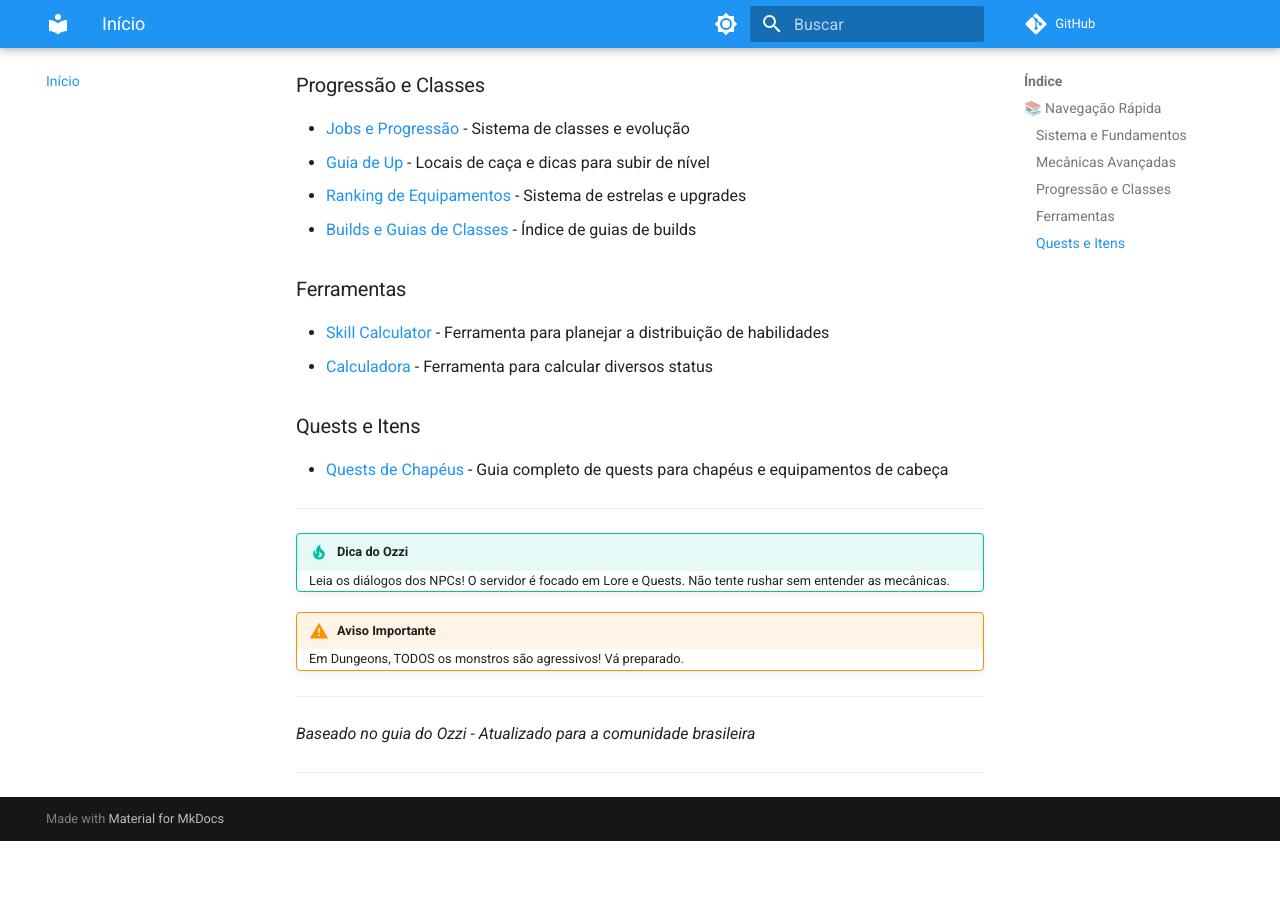
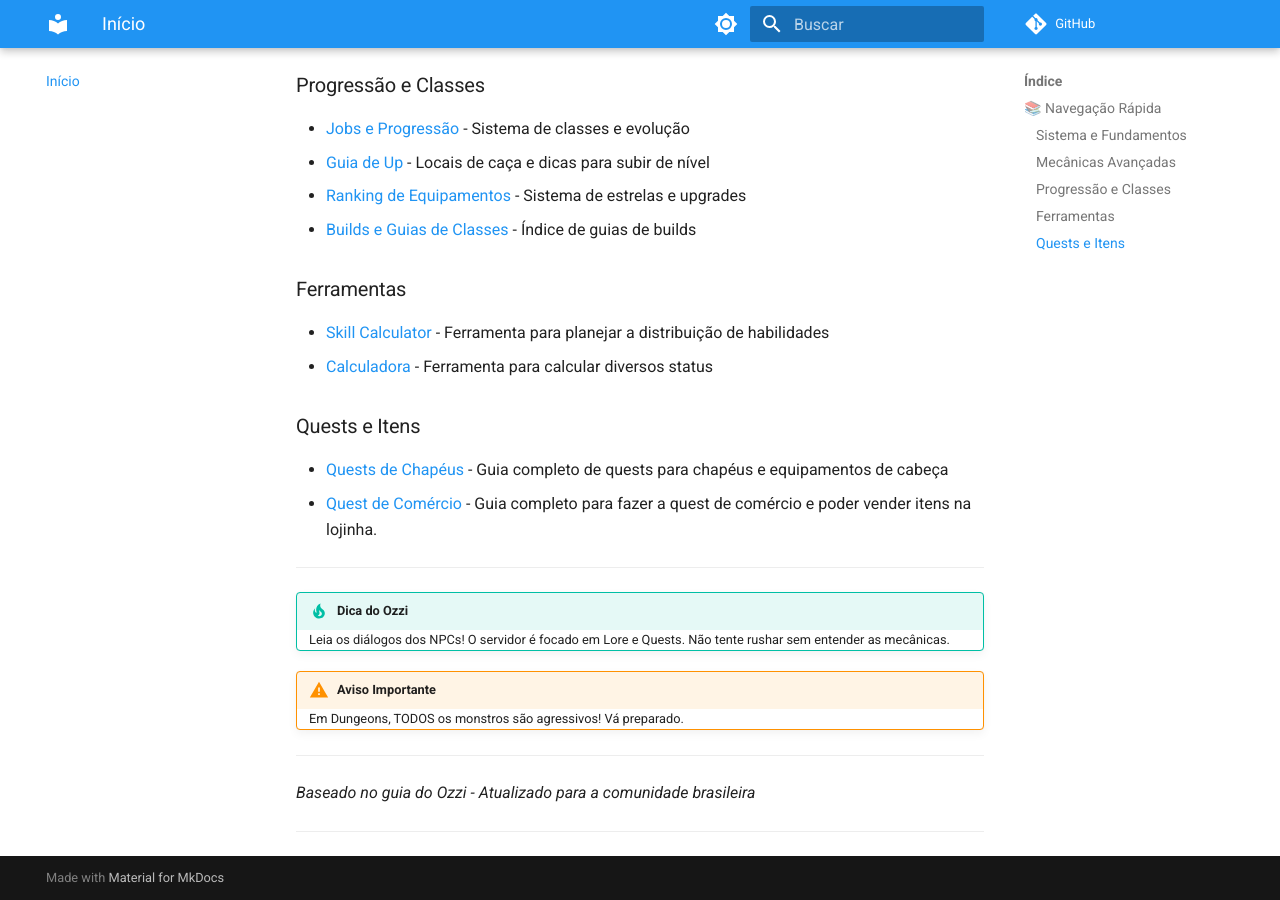
Before and after one commit to mythofyggdrasil/mythofyggdrasil.github.io, an MkDocs documentation site: the page built from docs/index.md, in a window 1280 px wide and 900 px high, scrolled down 2340 px. Built offline with MkDocs 1.6.1 and Material for MkDocs 9.7.7, drawn with Linux system fonts in a browser that asks for light colours; emoji names are drawn with the system emoji font; comment, search, counter and statistics services are not loaded; before the commit the page ends 3181 px from its top, so only the background shows below that.

Commit message:
Update index.md

```diff
--- a/docs/index.md
+++ b/docs/index.md
@@ -133,6 +133,7 @@ Esta wiki é um guia completo para o servidor **Myth of Yggdrasil**, um servidor
 
 ### Quests e Itens
 - [Quests de Chapéus](hat-quests.md) - Guia completo de quests para chapéus e equipamentos de cabeça
+- [Quest de Comércio](quest-comercio.md) - Guia completo para fazer a quest de comércio e poder vender itens na lojinha.
 
 ---
 
```
